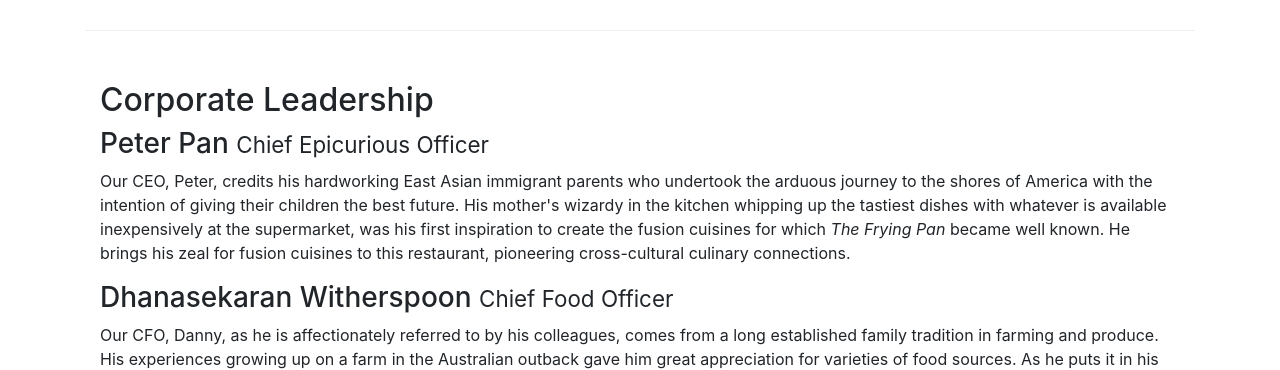
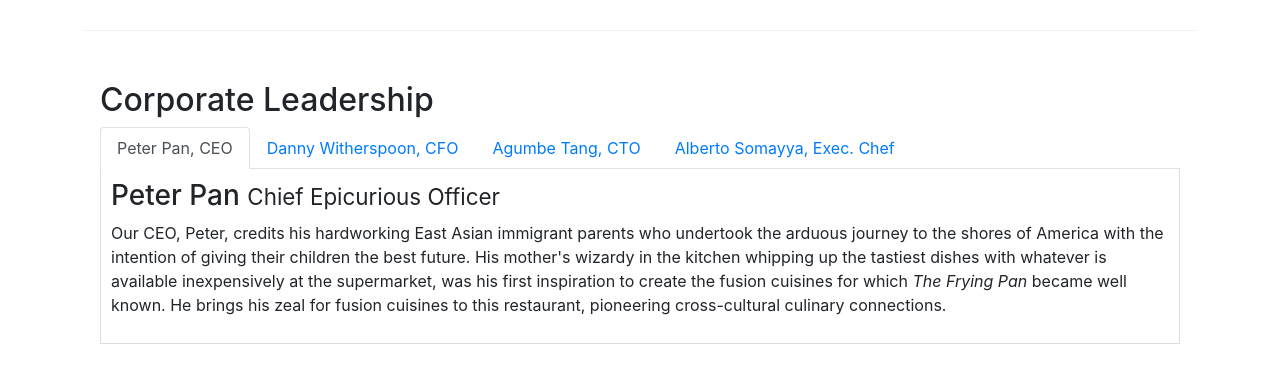
Before and after one commit to SarimSiddd/ConFusion, a website: page aboutus.html in a window 1280 px wide. Shown: the part 880-1250 px from the top of the page. Drawn offline with nearby package versions, Linux system fonts and the light colour scheme.

Commit message:
Tabs Added to about us

```diff
--- a/aboutus.html
+++ b/aboutus.html
@@ -112,24 +112,51 @@
         <div class = "row row-content">
             <div class = "col">
                 <h2>Corporate Leadership</h2>
+                   <ul class="nav nav-tabs">
+                    <li class="nav-item">
+                      <a class="nav-link active" href="#peter"
+                        role="tab" data-toggle="tab">Peter Pan, CEO</a>
+                    </li>
+                    <li class="nav-item">
+                      <a class="nav-link" href="#danny" role="tab"
+                        data-toggle="tab">Danny Witherspoon, CFO</a>
+                    </li>
+                    <li class="nav-item">
+                      <a class="nav-link" href="#agumbe"role="tab"
+                        data-toggle="tab">Agumbe Tang, CTO</a>
+                    </li>
+                    <li class="nav-item">
+                      <a class="nav-link" href="#alberto" role="tab"
+                        data-toggle="tab">Alberto Somayya, Exec. Chef</a>
+                    </li>
+                </ul>
+                 <div class="tab-content">
+                 <div role="tabpanel" class="tab-pane fade show active" id="peter">
                 <h3>Peter Pan <small>Chief Epicurious Officer</small></h3>
 
                 <p class = "hidden-xs-down">Our CEO, Peter, credits his hardworking East Asian immigrant parents who undertook the arduous journey to the shores of America with the intention of giving their children the best future. His mother's wizardy in the kitchen whipping up the tastiest dishes with whatever is available inexpensively at the supermarket, was his first inspiration to create the fusion cuisines for which <em>The Frying Pan</em> became well known. He brings his zeal for fusion cuisines to this restaurant, pioneering cross-cultural culinary connections.</p>
-
+                </div>
+                <div role="tabpanel" class="tab-pane fade show" id="danny">
 
                 <h3>Dhanasekaran Witherspoon <small>Chief Food Officer</small></h3>
 
                 <p class = "hidden-xs-down">Our CFO, Danny, as he is affectionately referred to by his colleagues, comes from a long established family tradition in farming and produce. His experiences growing up on a farm in the Australian outback gave him great appreciation for varieties of food sources. As he puts it in his own words, <em>Everything that runs, wins, and everything that stays, pays!</em></p>
+                </div>
+
+                <div role="tabpanel" class="tab-pane fade show" id="agumbe">
 
                 <h3>Agumbe Tang <small>Chief Taste Officer</small></h3>
 
                 <p class = "hidden-xs-down">Blessed with the most discerning gustatory sense, Agumbe, our CTO, personally ensures that every dish that we serve meets his exacting tastes. Our chefs dread the tongue lashing that ensues if their dish does not meet his exacting standards. He lives by his motto, <em>You click only if you survive my lick.</em></p>
+                </div>
+                <div role="tabpanel" class="tab-pane fade show" id="alberto">
 
                 <h3>Alberto Somayya <small>Executive Chef</small></h3>
 
 
                 <p class = "hidden-xs-down">Award winning three-star Michelin chef with wide International experience having worked closely with whos-who in the culinary world, he specializes in creating mouthwatering Indo-Italian fusion experiences. He says, <em>Put together the cuisines from the two craziest cultures, and you get a winning hit! Amma Mia!</em></p>
-
+                </div>
+                </div>
 
             </div>
        </div>
--- a/css/styles.css
+++ b/css/styles.css
@@ -42,3 +42,10 @@ body{
 .card-Yellow {
     background-color: #f4bf42;
 }
+
+.tab-content {
+    border-left: 1px solid #ddd;
+    border-right: 1px solid #ddd;
+    border-bottom: 1px solid #ddd;
+    padding: 10px;
+}
```
